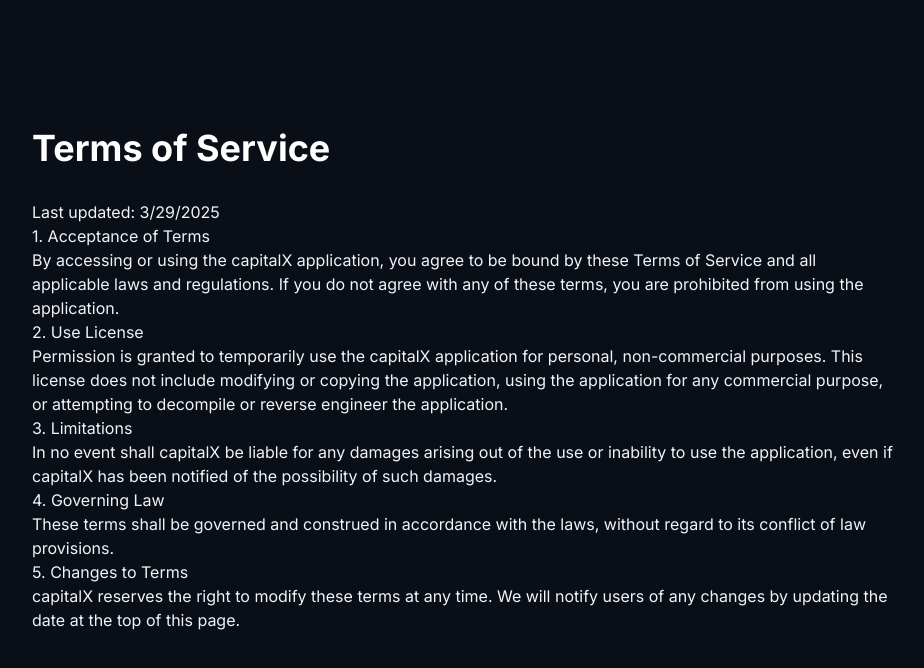
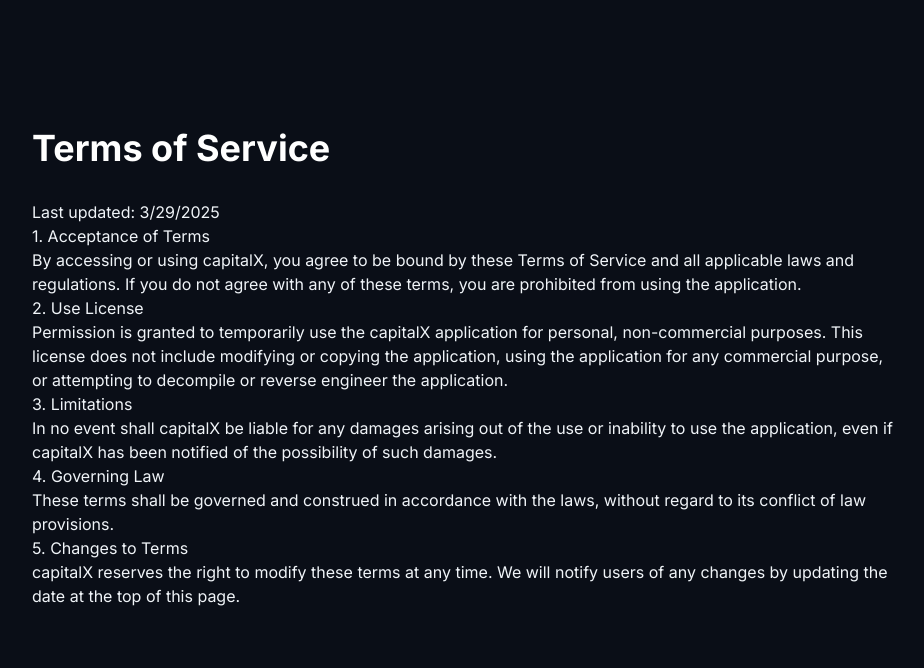
Before and after one commit to ajagtapdev/capitalxtra, a Next.js app: page /terms in a window 1280 px wide. Shown: the top 668 px of the page, without its empty margins (176-1100 px from the left). Built offline with nearby package versions, Linux system fonts and the light colour scheme.

Commit message:
terms update

```diff
--- a/app/terms/page.tsx
+++ b/app/terms/page.tsx
@@ -8,7 +8,7 @@
 
         <h2>1. Acceptance of Terms</h2>
         <p>
-          By accessing or using the capitalX application, you agree to be bound by these Terms of Service
+          By accessing or using capitalX, you agree to be bound by these Terms of Service
           and all applicable laws and regulations. If you do not agree with any of these terms, you are
           prohibited from using the application.
         </p>
```
